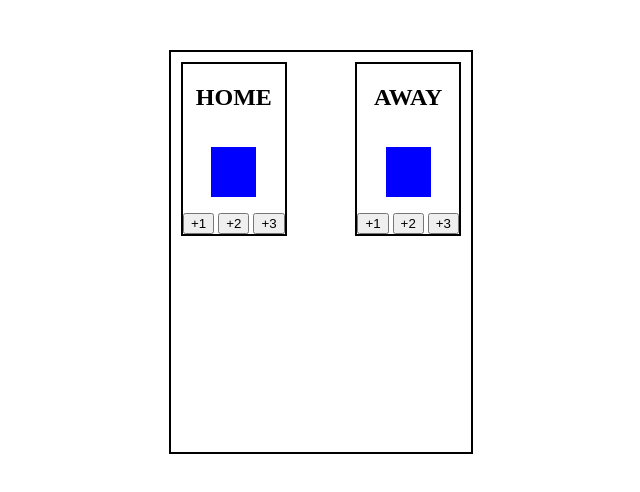
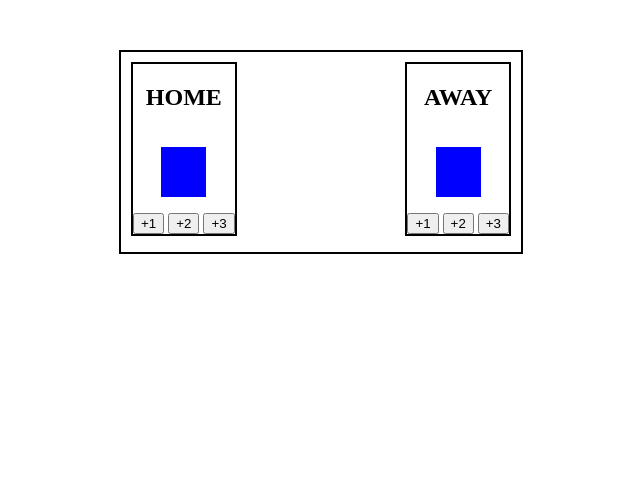
Before and after one commit to iabbakr/scoreboard, a plain HTML site: page index.html in a window 1280 px wide. Shown: the whole page, without its empty margins (319-959 px from the left). Drawn offline with Linux system fonts and the light colour scheme.

Commit message:
changed width and height

```diff
--- a/index.css
+++ b/index.css
@@ -5,8 +5,8 @@ body{
     display: block;
     margin-right: auto;
     margin-left: auto;
-    width: 300px;
-    height: 400px;
+    width: 400px;
+    height: 200px;
     border: 2px solid black;
     margin-top: 50px;
 }
```
